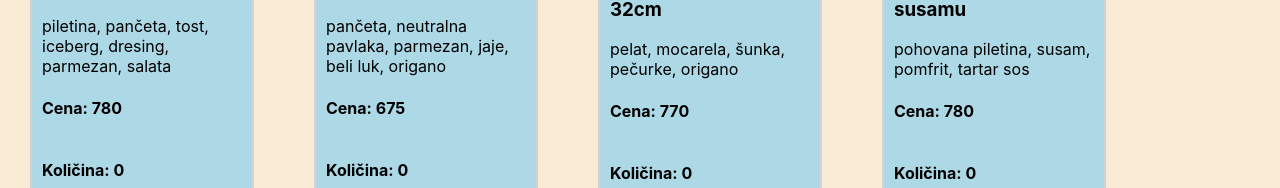
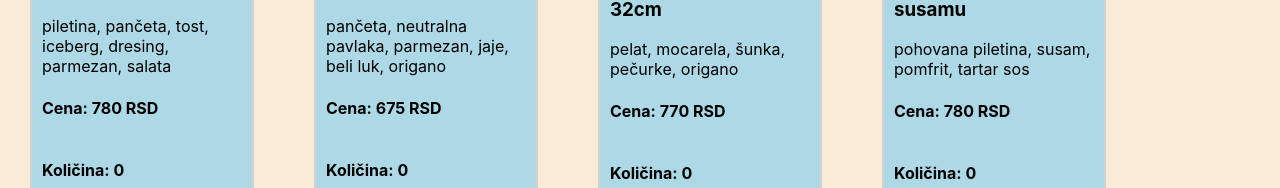
Before and after one commit to jeldel/treciDomaciIteh, a React (Create React App) app: page / in a window 1280 px wide. Shown: the part 350-538 px from the top of the page. Built offline with nearby package versions, Linux system fonts and the light colour scheme.

Commit message:
Kreirane izmene u dizajnu

```diff
--- a/src/App.css
+++ b/src/App.css
@@ -22,6 +22,7 @@
   display:inline-flex;
   width: 100%;
   background-color: antiquewhite;
+  height: 600px;
 }
 
 /*koristim za ikonicu u navBaru*/
--- a/src/components/MenuItem.jsx
+++ b/src/components/MenuItem.jsx
@@ -9,7 +9,7 @@ const MenuItem = ({product, onAdd, onRemove, key}) => {
         <div className='card-body'>
             <h3 className='card-title'>{product.title} </h3>
             <p className='card-text'> {product.description} </p>
-            <h4 className='card-price'>Cena: {product.price} </h4>
+            <h4 className='card-price'>Cena: {product.price} RSD </h4>
         </div>
 
         <div className='card-footer'>
```
